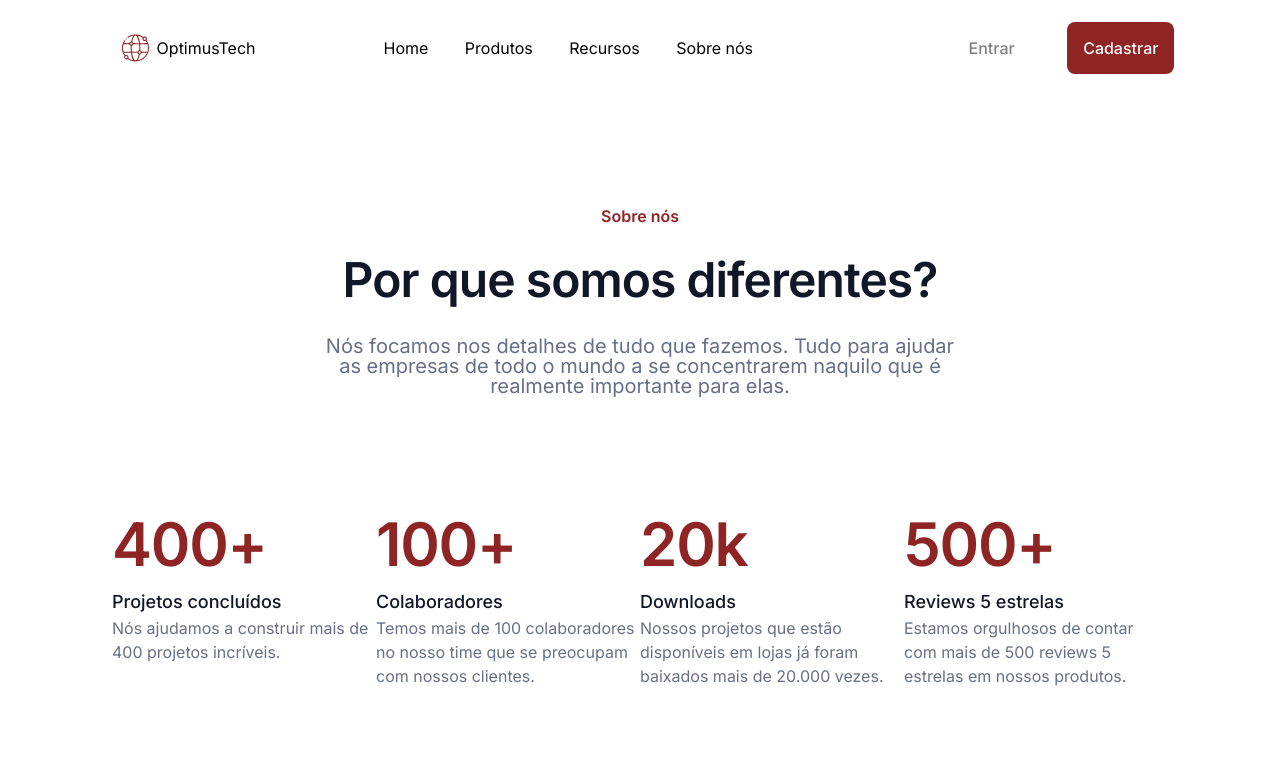
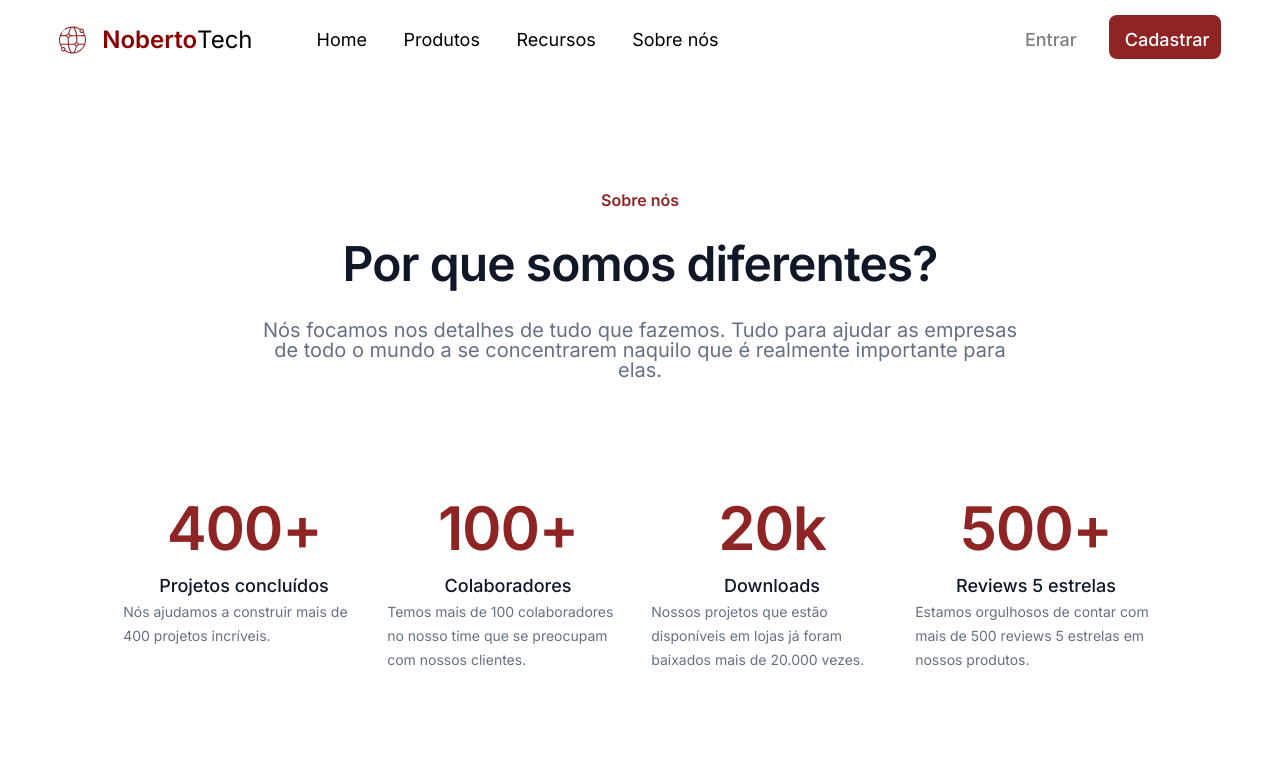
Before and after one commit to NobertoFerreiraFilho/7DC-HTML-CSS, a plain HTML site: page index.html in a window 1280 px wide. Shown: the top 765 px of the page. Drawn offline with Linux system fonts and the light colour scheme.

Commit message:
[7DC]0010 STYLE/Add responsivity 425/768/1024/1440

```diff
--- a/index.html
+++ b/index.html
@@ -22,7 +22,7 @@
           alt="worldwide icon on the logo"
           class="nav__img"
         />
-        <p class="nav__name">OptimusTech</p>
+        <p class="nav__name"><span class="nav_name--destaque">Noberto</span>Tech</p>
       </div>
       <ul class="nav-list">
         <il class="nav-list__item">Home</il>
@@ -41,7 +41,7 @@
         >
       </ul>
     </header>
-    <main>
+    <main class="wrapper">
       <section class="banner">
         <span class="banner__about">Sobre nós</span>
         <h1 class="banner__title">Por que somos diferentes?</h1>
@@ -51,6 +51,7 @@
           importante para elas.
         </p>
       </section>
+      <hr class="horizontal-line">
       <section class="stats">
         <ul class="stats__list">
           <li class="stats__item">
@@ -86,6 +87,7 @@
           </li>
         </ul>
       </section>
+      <hr class="horizontal-line">
       <section class="talent">
         <article class="talent-main">
           <span class="talent-main__tag">Vagas abertas!</span>
@@ -93,7 +95,7 @@
           <p class="talent-main__text">
             Somos uma equipe 100% remota com pessoas do Brasil inteiro.
           </p>
-          <img src="./img/Image.svg" alt="" class="talent-main__image" />
+          <img src="./img/Image.svg" alt="PHoto os a team at the table working" class="talent-main__image" />
         </article>
         <article class="talent-jobs">
           <p class="talent-jobs__area">Design</p>
@@ -136,6 +138,7 @@
           </div>
         </article>
       </section>
+      <hr class="horizontal-line">
       <section class="team">
         <div class="team-wrapper">
           <span class="team__tag"
--- a/style.css
+++ b/style.css
@@ -4,6 +4,7 @@
 @import url('/styles/talent.css');
 @import url('/styles/team.css');
 @import url('/styles/footer.css');
+@import url('reset.css');
 
 :root{
     --vermelho: #8E2424;
@@ -14,4 +15,22 @@
     --light-border: #EAECF0;
     --light-pink:rgba(196, 25, 25, 0.03);
     font-family: 'inter';
+
 }
+
+*{
+    box-sizing: border-box;
+}
+
+
+.horizontal-line{
+    display: block;
+    width: 90vw;
+    margin: 1rem auto;
+}
+
+@media screen and (min-width:768px) {
+    .horizontal-line{
+        display: none;
+    }
+}
--- a/styles/banner.css
+++ b/styles/banner.css
@@ -2,20 +2,21 @@
   display: flex;
   flex-direction: column;
   justify-content: center;
-  align-items: center;
   text-align: center;
-  padding: 6rem 20rem;
+  padding: 1rem 3vw;
+  width: 100vw;
 }
 
 .banner__about {
   font-weight: 600;
   color: var(--vermelho);
   padding: 1rem 0rem;
+  font-size: 12px;
 }
 
 .banner__title {
   font-weight: 600;
-  font-size: 48px;
+  font-size: 24px;
   letter-spacing: -0.02em;
   color: var(--black);
   padding: 1rem 0rem;
@@ -23,7 +24,47 @@
 
 .banner__text {
   font-weight: 400;
-  font-size: 20px;
+  font-size: 14px;
   color: var(--gray);
   padding: 1rem 0rem;
 }
+
+
+@media screen and (min-width: 768px) {
+  .banner{
+    padding: 5rem 5vw;
+  }
+
+  .banner__about {
+    font-size: 16px;
+  }
+
+  .banner__title {
+    font-size: 32px;
+  }
+
+  .banner__text {
+    font-size: 16px;
+    color: var(--gray);
+  }
+
+
+}
+
+
+@media screen and (min-width: 1024px) {
+  .banner{
+    padding: 6rem 20vw;
+  }
+
+  .banner__title {
+    font-size: 48px;
+  }
+
+  .banner__text {
+    font-size: 20px;
+    color: var(--gray);
+  }
+
+
+}
--- a/styles/footer.css
+++ b/styles/footer.css
@@ -1,6 +1,6 @@
 .footer {
   background: var(--light-gray);
-  padding: 6rem 0;
+  padding: 6rem 1rem;
   display: flex;
   flex-direction: column;
   align-items: center;
@@ -8,7 +8,7 @@
 
 .footer__title {
   font-weight: 600;
-  font-size: 36px;
+  font-size: 22px;
   line-height: 44px;
   text-align: center;
   letter-spacing: -0.02em;
@@ -18,7 +18,7 @@
 
 .footer__text {
   font-weight: 400;
-  font-size: 20px;
+  font-size: 16px;
   line-height: 30px;
   text-align: center;
   color: var(--gray);
@@ -27,12 +27,15 @@
 
 .footer__input {
   padding-bottom: 2rem;
+  display: flex;
+  flex-direction: column;
+  align-items: center;
 }
 
 .footer__email {
   width: 360px;
   height: 48px;
-  margin-right: 1rem;
+  margin: 0 1rem 1rem 0;
   border-radius: 10px;
   border: 1px solid var(--gray);
   background: var(--white);
@@ -49,7 +52,6 @@
 .footer__btn {
   text-decoration: none;
   padding: 12px 20px;
-
 
   width: 116px;
   height: 48px;
@@ -72,3 +74,25 @@
   align-items: center;
   color: #98a2b3;
 }
+
+@media screen and (min-width: 768px) {
+  .footer {
+    padding: 6rem 0;
+    display: flex;
+  }
+
+  .footer__title {
+    font-size: 36px;
+  }
+  .footer__text {
+    font-size: 20px;
+  }
+
+  .footer__email{
+    margin: 0 1rem 0 0;
+  }
+
+  .footer__input {
+    flex-direction: row;
+  }
+}
--- a/styles/nav.css
+++ b/styles/nav.css
@@ -3,47 +3,120 @@
   justify-content: space-between;
   align-items: center;
   height: 80px;
-  padding: 0.5rem 7vw;
+  padding: 0.5rem 3vw;
 }
 
 .nav__logo {
   display: flex;
   align-items: center;
-  margin-left: 2rem;
+  margin-left: 0.5rem;
 }
 
 .nav__name {
+  display: none;
   margin-left: 0.5rem;
 }
 
 .nav-list {
-  margin: 0 auto 0 8rem;
+  margin: 0 auto 0 0.5rem;
 }
 
 .nav-list__item {
-  padding: 4px 0px;
-  margin-right: 2rem;
+  padding: 2px;
+  font-size: 12px;
+}
+
+.nav-button-list {
+  display: flex;
+  justify-content: flex-end;
+  text-align: center;
 }
 
 .nav-button__item {
-  padding: 1rem;
-  margin: 0 1rem;
-
+  padding: 0.5rem;
+  margin: 0;
 }
 
 .nav-button__link {
   text-decoration: none;
   color: gray;
   font-weight: 500;
+  font-size: 12px;
 }
 
 .nav-button__item--red {
   background-color: var(--vermelho);
   border-radius: 8px;
-  width: 112px;
-  height: 44px;
+  height: auto;
 }
 
 .nav-button__link--red {
   color: white;
 }
+
+@media screen and (min-width: 768px) {
+  .nav {
+    padding: 0.5rem 4vw;
+  }
+
+  .nav__logo {
+    margin-left: 0.5rem;
+  }
+
+  .nav__name {
+    display: block;
+  }
+
+  .nav_name--destaque {
+    font-weight: 900;
+    color: darkred;
+    margin-left: 0.5rem;
+  }
+
+  .nav-list {
+    margin: 0 auto 0 2rem;
+  }
+
+  .nav-list__item {
+    padding: 4px 0px;
+    margin-right: 1rem;
+    font-size: 14px;
+  }
+
+  .nav-button__item {
+    padding: 1rem;
+    margin: 0 0.5rem;
+  }
+
+  .nav-button__link {
+    font-size: 16px;
+  }
+
+  .nav-button__item--red {
+    height: 44px;
+  }
+}
+
+@media screen and (min-width: 1024px) {
+  .nav__name {
+    font-size: 24px;
+  }
+
+  .nav-list {
+    margin: 0 auto 0 4rem;
+  }
+
+  .nav-list__item {
+    margin-right: 2rem;
+    font-size: 18px;
+  }
+
+  .nav-button__item--red {
+    width: 112px;
+    height: 44px;
+  }
+
+  .nav-button__link {
+    font-size: 18px;
+  }
+}
--- a/styles/stats.css
+++ b/styles/stats.css
@@ -1,24 +1,28 @@
 .stats {
-  padding: 0 80px 6rem;
+  padding: 0 1rem 2rem;
+  width: 100vw;
+  text-align: left;
 }
 
 .stats__list {
   display: flex;
-  padding: 0 2rem;
-  justify-content: space-between;
+  flex-direction: column;
+  padding: 0rem 2rem;
+  align-items: center;
 }
 
 .stats__item {
   display: flex;
   flex-direction: column;
-  align-items: stretch;
+  align-items: center;
   width: 280px;
+  padding: 1rem 0rem;
 }
 
 .stats__title {
   font-weight: 600;
-  font-size: 60px;
-  line-height: 72px;
+  font-size: 30px;
+  line-height: 42px;
   letter-spacing: -0.02em;
   color: var(--vermelho);
   padding-bottom: 0.5rem;
@@ -36,3 +40,50 @@
   line-height: 24px;
   color: var(--gray);
 }
+
+@media screen and (min-width: 768px) {
+  .stats {
+    padding: 0 0.5rem 5rem;
+    margin: 0 auto;
+  }
+
+  .stats__list {
+    flex-direction: row;
+    padding: 0 1rem;
+    justify-content: space-between;
+    align-items: flex-start;
+  }
+
+  .stats__item {
+    padding: 0rem 0.7em;
+  }
+
+  .stats__subtitle {
+    font-size: 16px;
+  }
+  .stats__text {
+    font-size: 14px;
+  }
+
+}
+
+
+@media screen and (min-width: 1024px) {
+  .stats {
+    padding: 0 80px 6rem;
+    margin: 0 auto;
+  }
+
+  .stats__list {
+    padding: 0 2rem;
+  }
+
+  .stats__title {
+    font-size: 60px;
+    line-height: 72px;
+  }
+
+  .stats__subtitle {
+    font-size: 18px;
+  }
+}
--- a/styles/talent.css
+++ b/styles/talent.css
@@ -3,6 +3,7 @@
   flex-direction: column;
   justify-content: center;
   text-align: center;
+  margin: 0 1rem;
 }
 
 .talent-main__tag {
@@ -20,7 +21,7 @@
 
 .talent-main__title {
   font-weight: 600;
-  font-size: 36px;
+  font-size: 24px;
   line-height: 44px;
   margin: 0 auto 20px;
 
@@ -32,32 +33,28 @@
 
 .talent-main__text {
   font-weight: 400;
-  font-size: 20px;
+  font-size: 16px;
   line-height: 30px;
-  margin: 0 auto 4rem;
-
+  margin: 0 auto 2rem;
   text-align: center;
-
-  /* Gray/500 */
-
   color: #667085;
 }
 
 .talent-main__image {
-  margin: 0 10vw 4rem;
+  margin: 0 3vw 4rem;
 }
 
 /*2nd article*/
 
 .talent-jobs {
-  margin: 0 20vw 6rem;
+  margin: 0 5vw 3rem;
 }
 
 .talent-jobs__area {
   font-weight: 500;
   font-size: 20px;
   line-height: 30px;
-  margin: 4rem 0 2rem;
+  margin: 1rem 0 1rem;
 
   color: var(--black);
 }
@@ -90,3 +87,25 @@
   margin-right: 1.5rem;
   color: var(--gray);
 }
+
+@media screen and (min-width: 768px) {
+  .talent-jobs {
+    margin: 0 20vw 6rem;
+  }
+
+  .talent-main__title {
+    font-size: 36px;
+  }
+  .talent-main__text {
+    font-size: 20px;
+  }
+  .talent-main__image {
+    margin: 0 10vw 4rem;
+  }
+
+  .talent-jobs__area {
+    margin: 2rem 0 2rem;
+  }
+
+
+}
--- a/styles/team.css
+++ b/styles/team.css
@@ -1,12 +1,12 @@
 .team {
-  margin: 0 80px 6rem;
-  padding: 0 2rem;
+  margin: 0 3rem 3rem;
+  padding: 0 0.5rem;
 }
 
 .team-wrapper {
   background-color: var(--light-pink);
   border-radius: 16px;
-  padding: 4rem;
+  padding: 1rem;
   display: flex;
   flex-direction: column;
   justify-content: center;
@@ -16,7 +16,7 @@
 .team__tag {
   font-weight: 600;
   font-size: 14px;
-  line-height: 20px;
+  line-height: 18px;
   text-align: center;
   color: var(--vermelho);
   margin-bottom: 1rem;
@@ -24,8 +24,8 @@
 
 .team__title {
   font-weight: 500;
-  font-size: 36px;
-  line-height: 44px;
+  font-size: 20px;
+  line-height: 36px;
   text-align: center;
   letter-spacing: -0.02em;
   color: var(--black);
@@ -54,3 +54,19 @@
 
   color: var(--gray);
 }
+
+@media screen and (min-width: 1024px) {
+    .team {
+        margin: 0 3rem 6rem;
+        padding: 0 2rem;
+    }
+
+    .team-wrapper {
+        padding: 4rem;
+    }
+
+    .team__title {
+        font-size: 36px;
+        line-height: 44px;
+    }
+}
```
